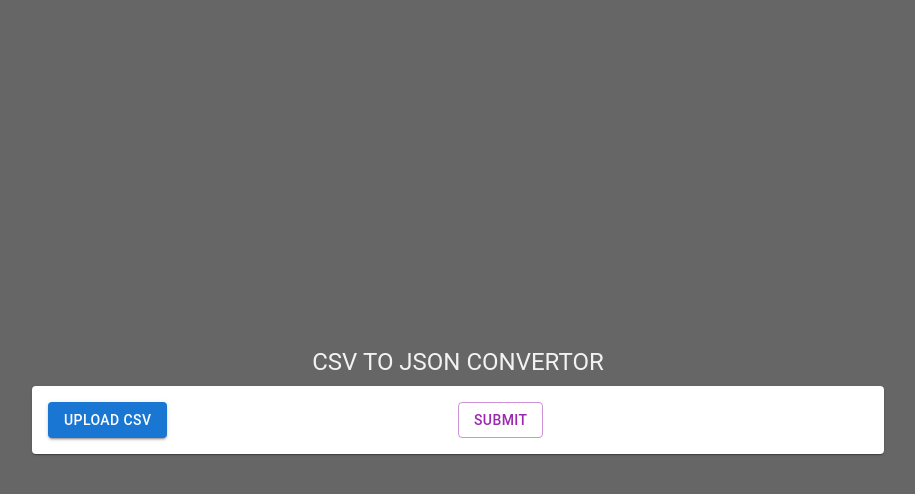
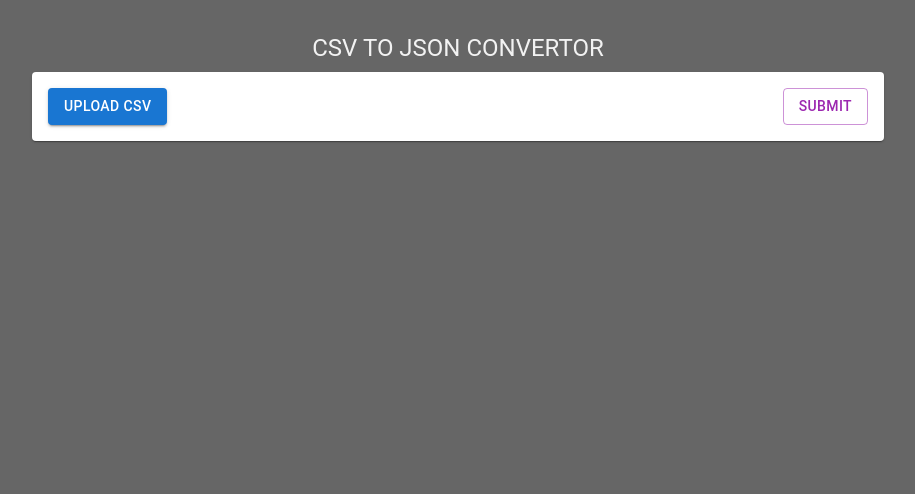
Before and after one commit to ronakmistrydev/csv-to-json, a Next.js app: page / in a window 1280 px wide. Shown: the top 494 px of the page, without its empty margins (182-1097 px from the left). Built offline with nearby package versions, Linux system fonts and the light colour scheme.

Commit message:
Code cleanup

```diff
--- a/pages/index.tsx
+++ b/pages/index.tsx
@@ -1,8 +1,8 @@
 import { Blob } from 'buffer';
+import { Box, Button, Container, Grid, Paper, Typography } from '@mui/material';
+import { styled } from '@mui/material/styles';
 import { useState } from 'react';
 import JSONPretty from 'react-json-pretty';
-import {Box, Button, Card, CardActions, CardContent, Container, Grid, Paper, Typography} from '@mui/material';
-import { styled } from '@mui/material/styles';
 
 const Input = styled('input')({
     display: 'none',
@@ -12,31 +12,32 @@ function HomePage() {
  const [file, setFile] = useState<Blob>();
  const [convertedJson, setConvertedJson] = useState(null);
 
-  const handleOnSubmit = async (e) => {
-      e.preventDefault();
+    //TODO:: Define type
+    const handleOnSubmit = async (event: any) => {
+      event.preventDefault();
       const data = new FormData();
       // @ts-ignore
       data.append('file', file as Blob);
-      const response = await fetch('/api/csv-to-json',
-          { method: 'POST', body: data })
+
+      const response = await fetch('/api/csv-to-json', { method: 'POST', body: data })
           .then((data) => data.json())
 
       setConvertedJson(response);
-      e.target.reset();
-  }
+      event.target.reset();
+    }
 
-  const handleFileOnChange = (e) => {
-      setFile(e.target.files[0]);
-  }
+    //TODO:: Define type
+    const handleFileOnChange = (event: any) => {
+      setFile(event.target.files[0]);
+    }
 
-  return (
+    return (
       <Box
+          py={4}
           sx={{
               backgroundColor: 'text.secondary',
-              height: '100vh',
+              minHeight: '100vh',
               width: '100vw',
-              display: 'flex',
-              alignItems: 'center'
           }}
       >
           <Container maxWidth='md'>
@@ -89,7 +90,13 @@ function HomePage() {
                                   }
                               </label>
                           </Grid>
-                          <Grid item xs>
+                          <Grid
+                              item
+                              xs
+                              sx={{
+                                  display: 'flex',
+                                  justifyContent: 'end'
+                              }}>
                               <Button
                                   type='submit'
                                   variant='outlined'
@@ -101,14 +108,23 @@ function HomePage() {
                       </Grid>
                   </form>
               </Paper>
+
               {
                   convertedJson && (
-                      <JSONPretty id='json-pretty' data={convertedJson} />
+                      <Paper
+                          sx={{
+                              overflow: 'scroll',
+                              marginTop: 2,
+                              padding: 2,
+                          }}
+                      >
+                          <JSONPretty id='json-pretty' data={convertedJson} />
+                      </Paper>
                   )
               }
           </Container>
       </Box>
-  )
+    )
 }
 
 export default HomePage;
```
